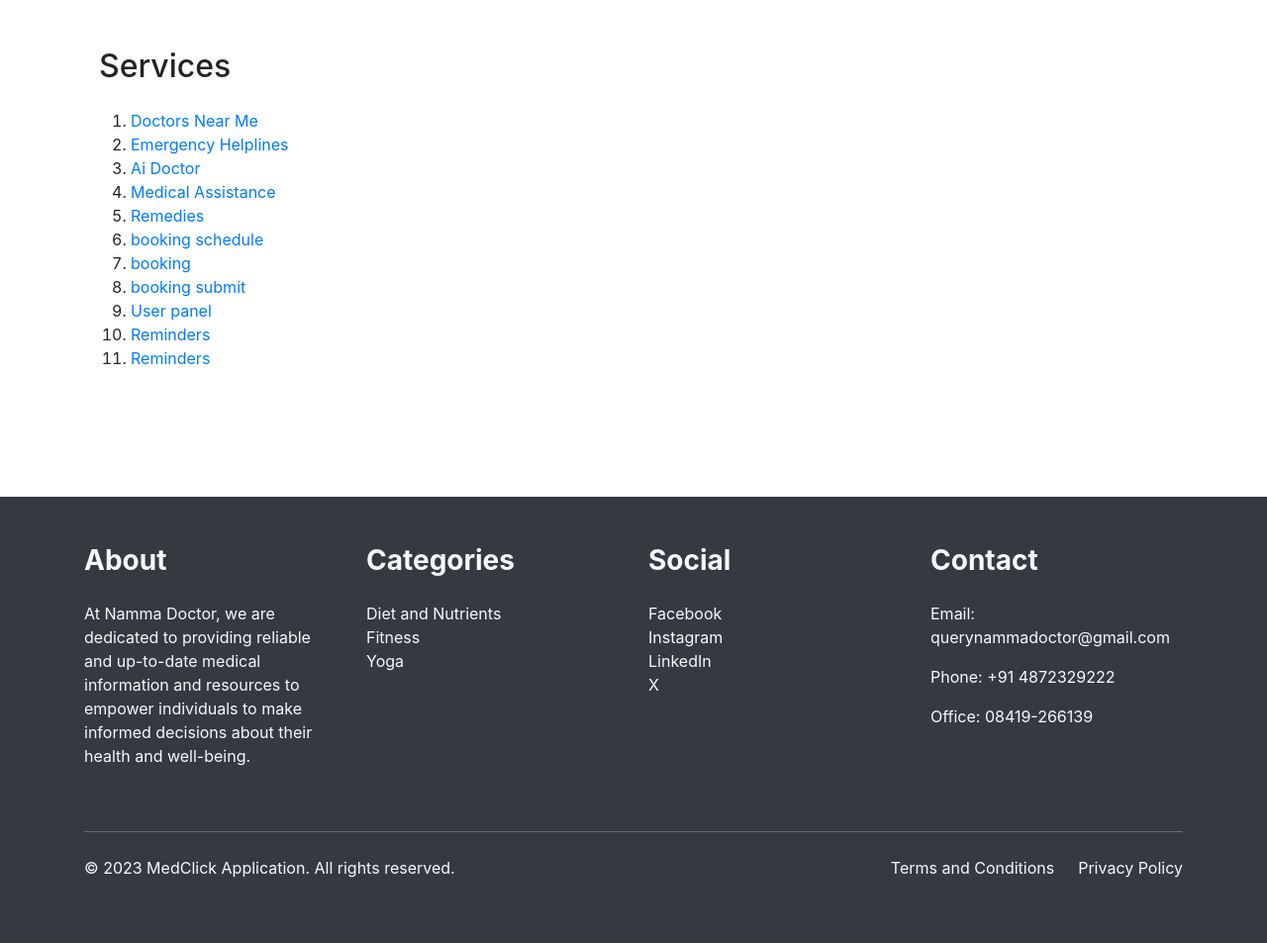
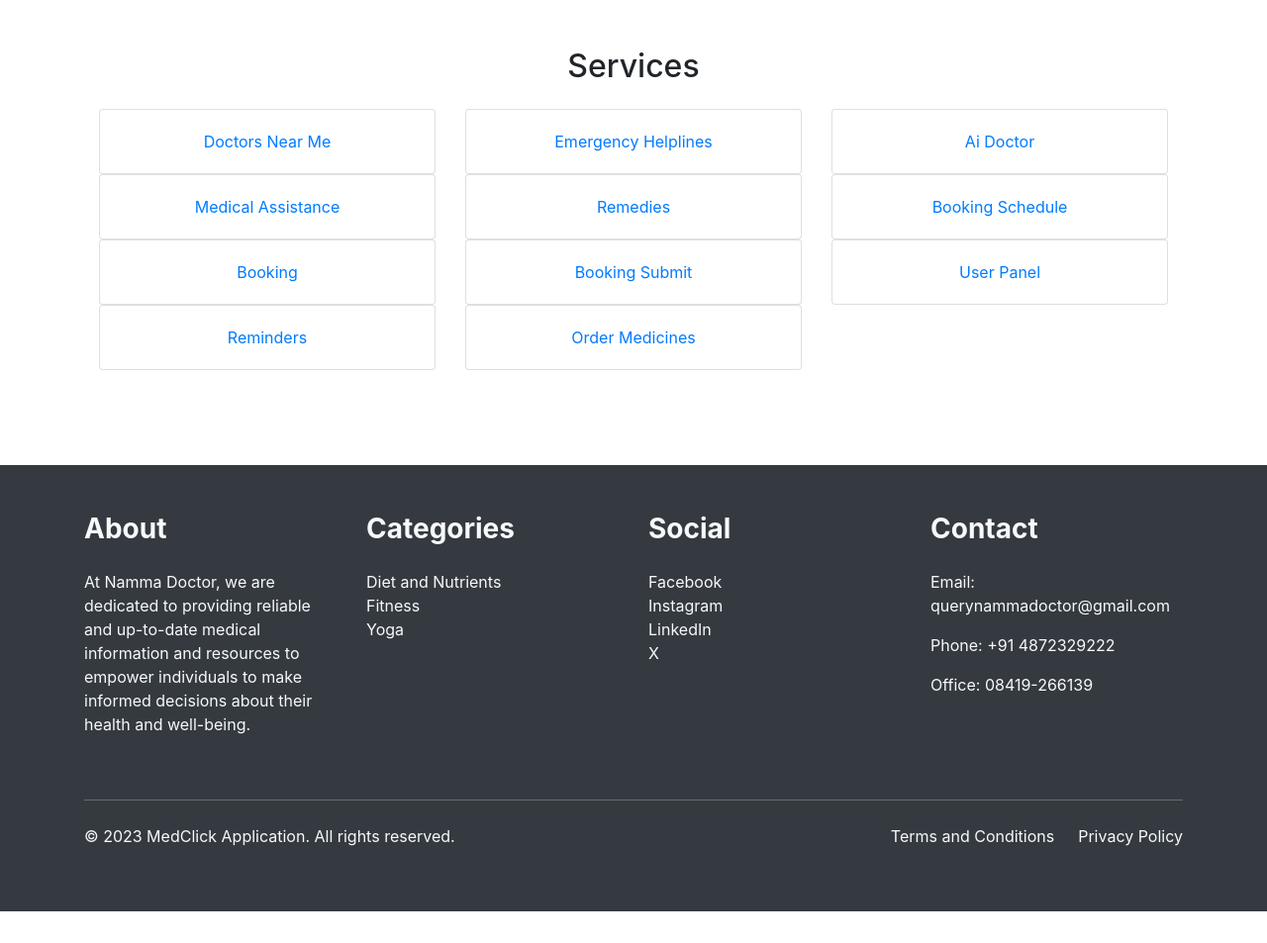
Before and after one commit to AJAmit17/NammaDoctor, a Django app: page /services/ in a window 1280 px wide. Shown: the part 112-1065 px from the top of the page at 99% size. After the commit the page ends 1033 px from the top, so only its background shows below. Run offline with Django 4.2, Linux system fonts and the light colour scheme; some libraries are stand-ins or nearby versions.

Commit message:
some minor changes

```diff
--- a/medicine_booking/models.py
+++ b/medicine_booking/models.py
@@ -5,6 +5,12 @@ class Medicine(models.Model):
     name = models.CharField(max_length=100)
     price = models.DecimalField(max_digits=10, decimal_places=2)
     description = models.TextField()
+
+    # Conversion rate from USD to INR
+    USD_TO_INR_CONVERSION_RATE = 73.5  # Update this as needed
+
+    def price_in_inr(self):
+        return self.price*self.USD_TO_INR_CONVERSION_RATE
 
     def __str__(self):
         return self.name
--- a/ndapp/templates/ndapp/services.html
+++ b/ndapp/templates/ndapp/services.html
@@ -4,21 +4,86 @@
 
 {% block content %}
     <div class="container py-4">
-        <h2>Services</h2>
-        <div class="py-3 flex flex-row">
-            <ol class="flex flex-row">
-                <li><a href="{% url 'doctors_list' %}">Doctors Near Me</a></li>
-                <li><a href="#">Emergency Helplines</a></li>
-                <li><a href="{% url 'chatbot' %}">Ai Doctor</a></li>
-                <li><a href="#">Medical Assistance</a></li>
-                <li><a href="{% url 'remedy_list' %}">Remedies</a></li>
-                <li><a href="{% url 'booking' %}">booking schedule</a></li>
-                <li><a href="{% url 'index' %}">booking</a></li>
-                <li><a href="{% url 'bookingSubmit' %}">booking submit</a></li>
-                <li><a href="{% url 'userPanel' %}">User panel</a></li>
-                <li><a href="{% url 'reminder_list' %}">Reminders</a></li>
-                <li><a href="{% url 'medicine_list' %}">Reminders</a></li>
-            </ol>
+        <h2 class="text-center mb-4">Services</h2>
+        <div class="row">
+            <div class="col-md-4">
+                <div class="card text-center">
+                    <div class="card-body">
+                        <a href="{% url 'doctors_list' %}" class="card-link">Doctors Near Me</a>
+                    </div>
+                </div>
+            </div>
+            <div class="col-md-4">
+                <div class="card text-center">
+                    <div class="card-body">
+                        <a href="#" class="card-link">Emergency Helplines</a>
+                    </div>
+                </div>
+            </div>
+            <div class="col-md-4">
+                <div class="card text-center">
+                    <div class="card-body">
+                        <a href="{% url 'chatbot' %}" class="card-link">Ai Doctor</a>
+                    </div>
+                </div>
+            </div>
+            <div class="col-md-4">
+                <div class="card text-center">
+                    <div class="card-body">
+                        <a href="#" class="card-link">Medical Assistance</a>
+                    </div>
+                </div>
+            </div>
+            <div class="col-md-4">
+                <div class="card text-center">
+                    <div class="card-body">
+                        <a href="{% url 'remedy_list' %}" class="card-link">Remedies</a>
+                    </div>
+                </div>
+            </div>
+            <div class="col-md-4">
+                <div class="card text-center">
+                    <div class="card-body">
+                        <a href="{% url 'booking' %}" class="card-link">Booking Schedule</a>
+                    </div>
+                </div>
+            </div>
+            <div class="col-md-4">
+                <div class="card text-center">
+                    <div class="card-body">
+                        <a href="{% url 'index' %}" class="card-link">Booking</a>
+                    </div>
+                </div>
+            </div>
+            <div class="col-md-4">
+                <div class="card text-center">
+                    <div class="card-body">
+                        <a href="{% url 'bookingSubmit' %}" class="card-link">Booking Submit</a>
+                    </div>
+                </div>
+            </div>
+            <div class="col-md-4">
+                <div class="card text-center">
+                    <div class="card-body">
+                        <a href="{% url 'userPanel' %}" class="card-link">User Panel</a>
+                    </div>
+                </div>
+            </div>
+            <div class="col-md-4">
+                <div class="card text-center">
+                    <div class="card-body">
+                        <a href="{% url 'reminder_list' %}" class="card-link">Reminders</a>
+                    </div>
+                </div>
+            </div>
+            <div class="col-md-4">
+                <div class="card text-center">
+                    <div class="card-body">
+                        <a href="{% url 'medicine_list' %}" class="card-link">Order Medicines</a>
+                    </div>
+                </div>
+            </div>
         </div>
     </div>
+
 {% endblock %}
--- a/ndapp/views.py
+++ b/ndapp/views.py
@@ -40,7 +40,11 @@ def contact(request):
     })
 
 def emergencies(requests):
-    return render(requests, 'ndapp/egu.html')
+    return render(requests, 'ndapp/emergencies.html',{
+        'title': 'Emergency Guidelines'
+    })
 
 def medicalNews(requests):
-    return render(requests, 'ndapp/medicalnews.html')
+    return render(requests, 'ndapp/medicalnews.html',{
+        'title': 'Medical News'
+    })
--- a/user_regi/urls.py
+++ b/user_regi/urls.py
@@ -10,7 +10,7 @@ urlpatterns = [
     path('profile/',user_views.profile,name='user-profile'),
      path('password-reset/',
          auth_views.PasswordResetView.as_view(
-             template_name='user_regi/password_reset.html'
+             template_name='user_regi/password_reset.html',extra_context = {'title':'Password reset'}
          ),
          name='password_reset'),
     path('password-reset/done/',
```
Also changed, not shown: ndapp/templates/ndapp/medicalnews.html (+15 -9 lines), medicine_booking/migrations/0001_initial.py (deleted), medicine_booking/migrations/0002_medicine_description.py (deleted), medicine_booking/migrations/0003_remove_order_medicines_alter_medicine_description_and_more.py (deleted), medicine_booking/migrations/__init__.py (deleted), ndapp/templates/ndapp/emergencies.html (renamed from ndapp/templates/ndapp/egu.html).
